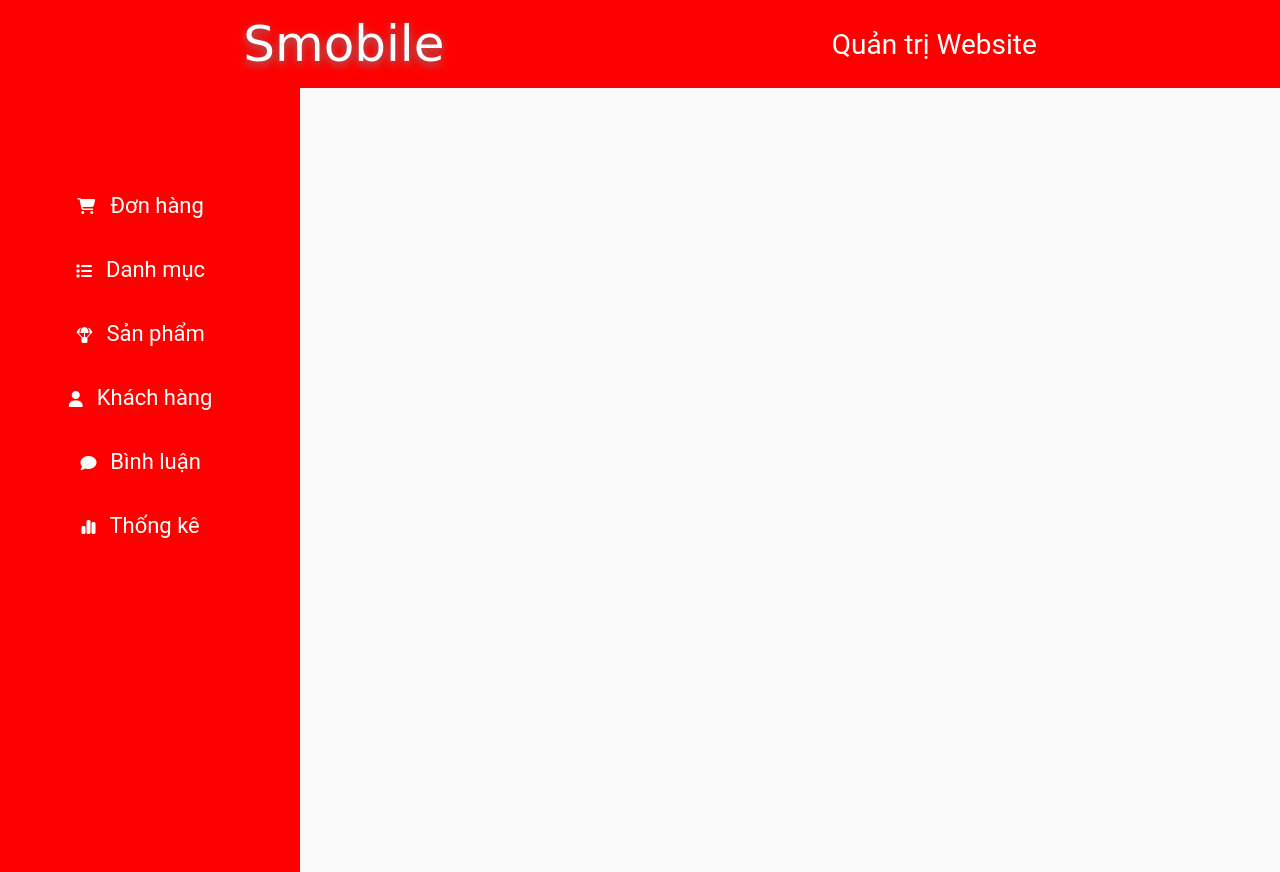
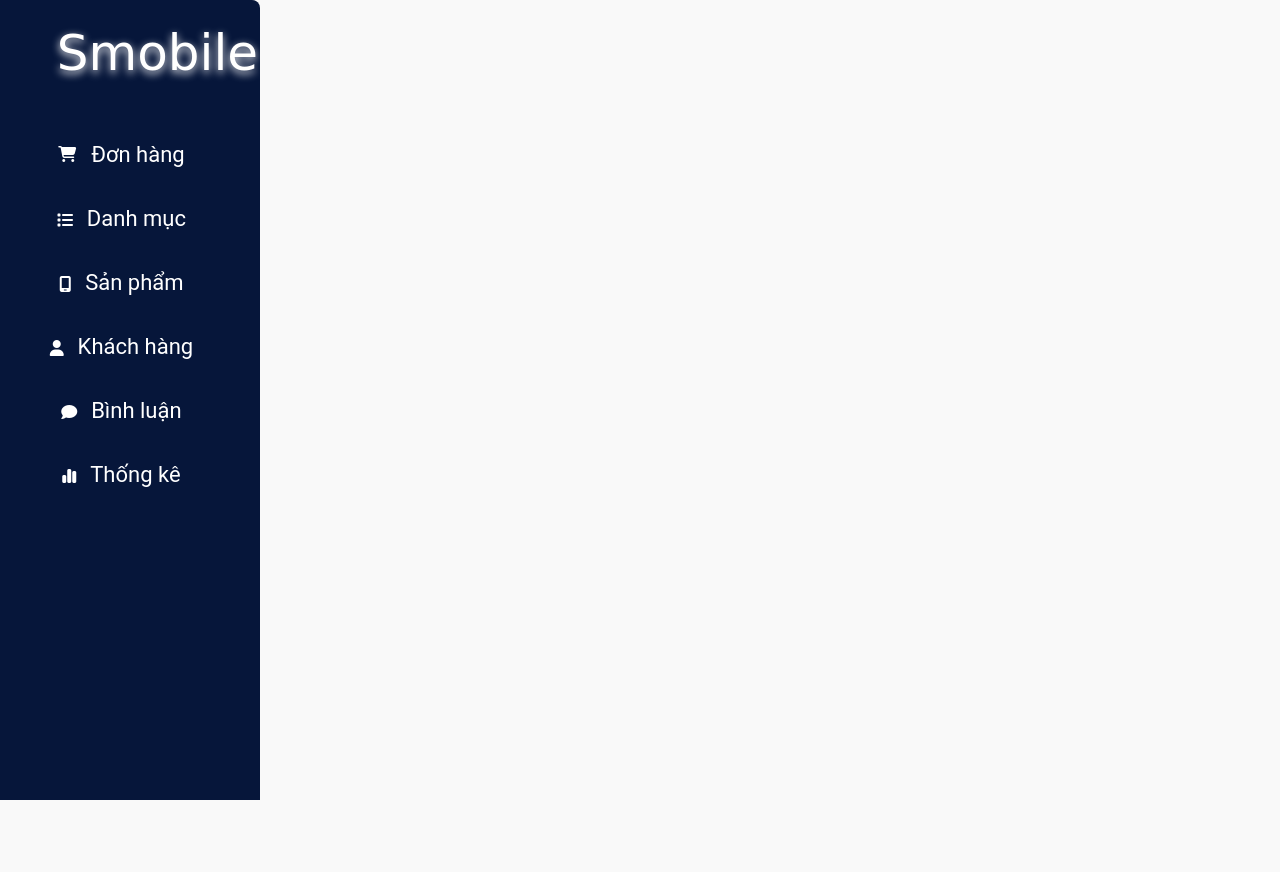
Before and after one commit to Manhnd10803/du_an_1, a PHP site: page /admin/header.php in a window 1280 px wide. After the commit the page ends 800 px from the top, so only its background shows below. Run offline with PHP 8.4, Linux system fonts and the light colour scheme; some libraries are stand-ins or nearby versions; some web fonts are replaced.

Commit message:
dung-sua-sidebar-lan2-huhu

```diff
--- a/admin/header.php
+++ b/admin/header.php
@@ -19,12 +19,13 @@
     <div class="boxx">
     </div>
     <div class="container">
-        <header>
+        <!-- <header>
+
+        </header> -->
+        <nav>
+            <div class="pb-40">
             <a href="../index.php" class="logo">Smobile</a>
-            <p>Quản trị Website</p>
-        </header>
-
-        <nav>
+            </div>
             <div class="B border-top-left border-top-right">
                 <i class="fa-solid fa-cart-shopping"></i>
                 <a href="index.php?act=listdh">Đơn hàng</a>
@@ -37,7 +38,7 @@
             </div>
             <div class="B">
                 <div>
-                <i class="fa-solid fa-parachute-box"></i>
+                <i class="fa-solid fa-mobile-screen"></i>
                 <a href="index.php?act=listsp">Sản phẩm</a>
                 </div>
             </div>
--- a/view/css/admin.css
+++ b/view/css/admin.css
@@ -16,12 +16,12 @@ header p{
     margin-bottom: 44px;
 }
 nav{
-    top: 21.7%;
+    top: 3%;
     display: flex;
     align-items: flex-start;
     flex-direction: column;
     position: absolute;
-    left: -18%;
+    left: -19.5%;
 }
 .mt-40{
     margin-top: 40px;
@@ -59,19 +59,20 @@ nav .B{
 }
 .boxx-sp{
     bottom: -35%;
-    background-color: #fe0000;
+    background-color: #06163A;
     left: 0;
     position: absolute;
-    width: 300px;
+    width: 260px;
     height: 40%;
 }
 .boxx{
+    border-top-right-radius: 8px;
     /* border-radius: 8px; */
-    top: 9%;
-    background-color: #fe0000;
+    top: 0;
+    background-color: #06163A;
     left: 0;
     position: absolute;
-    width: 300px;
+    width: 260px;
     height: 100%;
 }
 nav .A{
@@ -396,6 +397,9 @@ table tbody td img{
 .pl-10{
     padding-left: 10px;
 }
+.pb-40{
+    padding-bottom: 40px
+}
 /* h4{
     text-decoration: none;
     color: #fd2424;
@@ -404,8 +408,12 @@ h4:hover{
     text-decoration: underline;
     color: #dc3545;
 } */
-header .logo{
+.logo{
+    color: white;
+    background-color: #06163A;
     font-size: 50px;
-    text-shadow: 0 3px 9px gray;
+    text-shadow: 0 3px 9px white;
     font-family: 'Zen Tokyo Zoo', cursive;
+    padding-left: 25%;
+    padding-bottom: 100px;
 }
```
